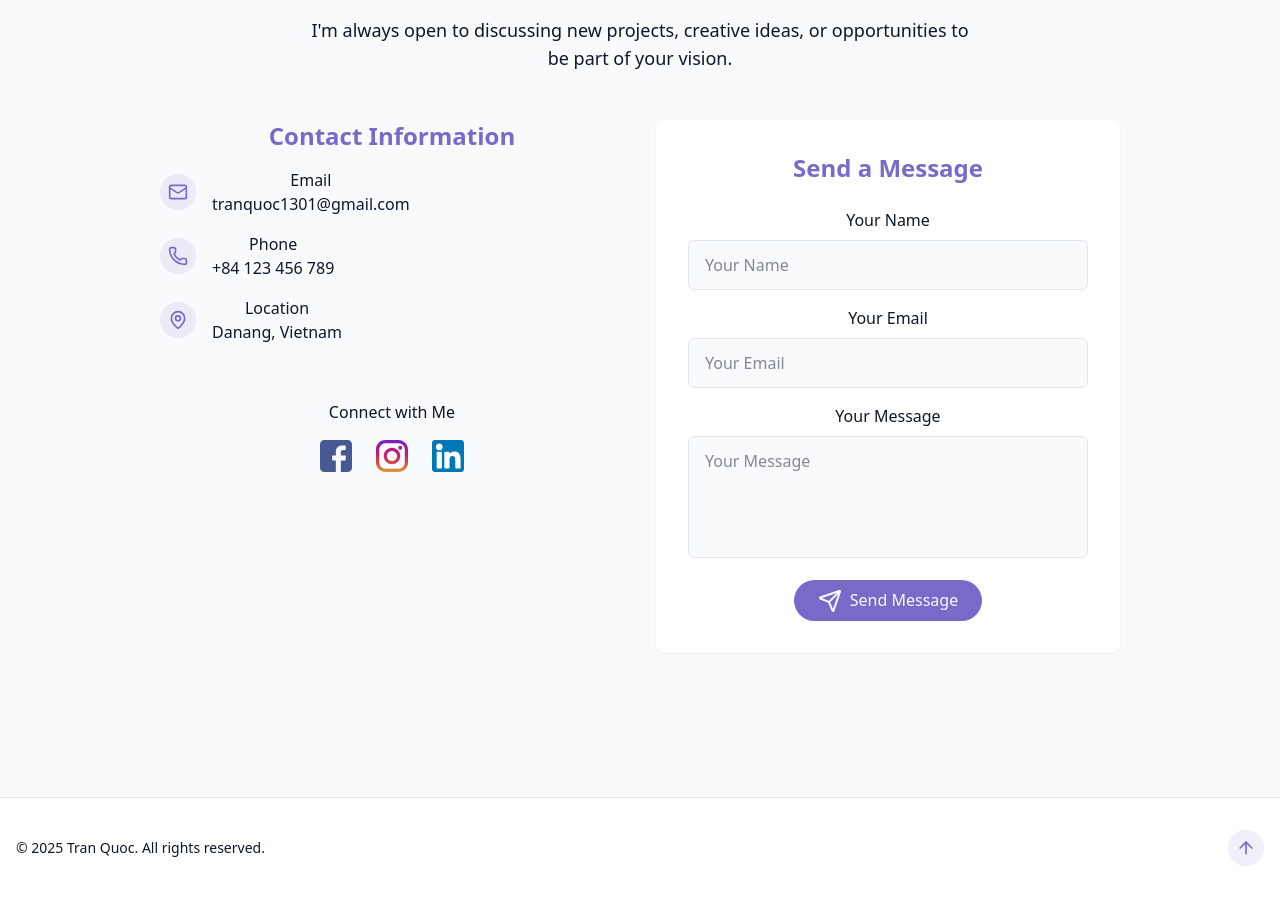
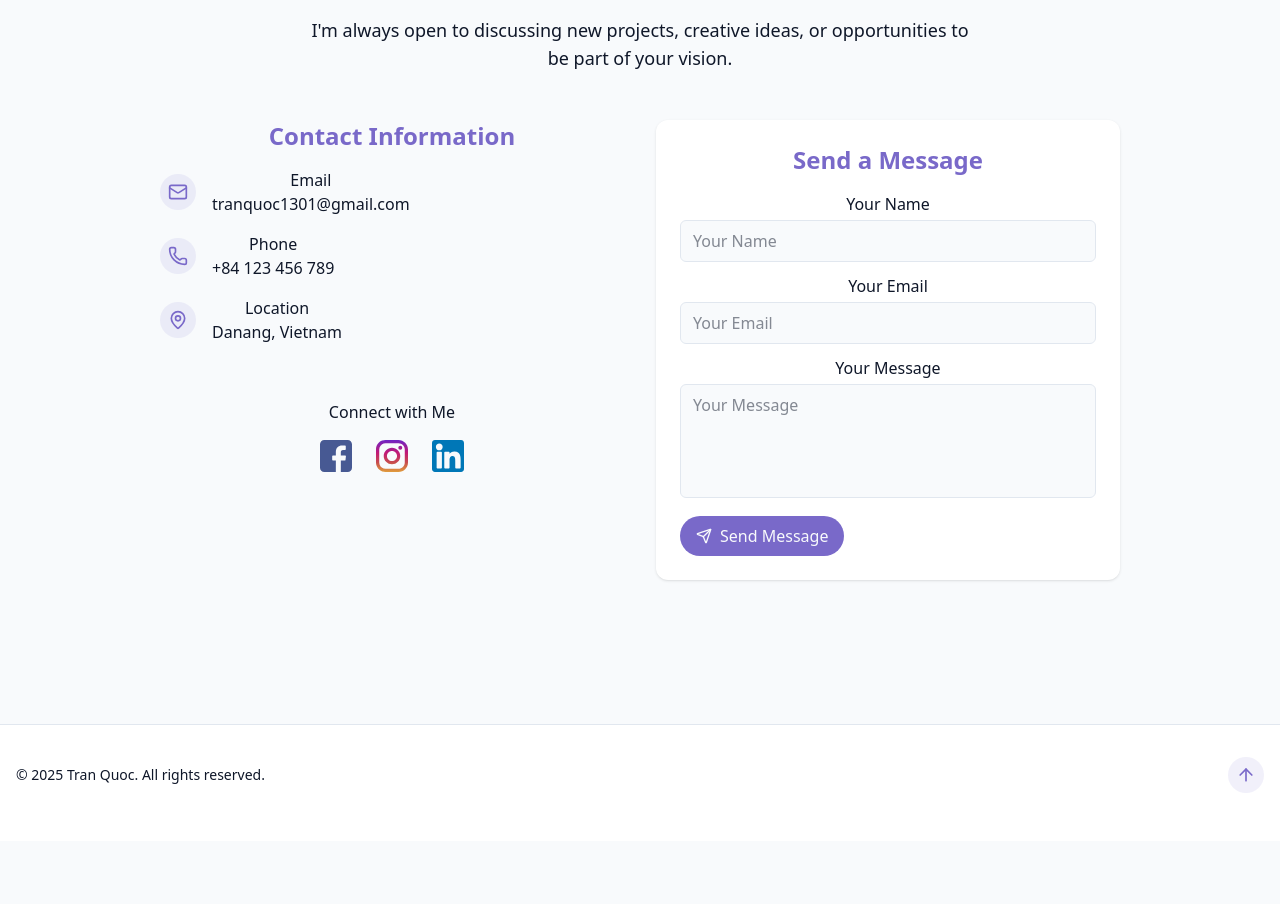
Before and after one commit to tranquoc1301/Portfolio, a React (Vite) app: page / in a window 1280 px wide. Shown: the part 3260-4164 px from the top of the page. After the commit the page ends 4101 px from the top, so only its background shows below. Built offline with nearby package versions, Linux system fonts and the light colour scheme.

Commit message:
improve send message section in Contacts Section

```diff
--- a/src/components/ContactSection.jsx
+++ b/src/components/ContactSection.jsx
@@ -99,14 +99,17 @@ export const ContactSection = ({ isActive }) => {
               </div>
             </div>
           </div>
-          <div className="bg-card p-8 rounded-lg shadow-xs">
-            <h3 className="text-2xl font-semibold text-primary mb-6">
+          <div className="bg-card p-4 sm:p-6 rounded-xl shadow-sm">
+            <h3 className="text-xl sm:text-2xl font-semibold text-primary mb-4 animate-fade-in">
               Send a Message
             </h3>
 
-            <form action="" className="space-y-4">
-              <div>
-                <label htmlFor="name" className="block mb-2 font-medium">
+            <form action="#submit-form" className="space-y-3">
+              <div className="opacity-0 animate-fade-in-delay-1">
+                <label
+                  htmlFor="name"
+                  className="block mb-1 text-sm sm:text-base font-medium text-foreground"
+                >
                   Your Name
                 </label>
                 <input
@@ -115,11 +118,14 @@ export const ContactSection = ({ isActive }) => {
                   name="name"
                   required
                   placeholder="Your Name"
-                  className="w-full px-4 py-3 rounded-md border border-input bg-background focus:outline-hidden focus:ring-2 focus:ring-primary transition-colors duration-200"
+                  className="w-full px-3 py-2 rounded-md border border-input bg-background text-foreground text-sm sm:text-base placeholder-muted-foreground/70 focus:outline-none focus:ring-2 focus:ring-primary focus:scale-[1.01] transition-all duration-200"
                 />
               </div>
-              <div>
-                <label htmlFor="email" className="block mb-2 font-medium">
+              <div className="opacity-0 animate-fade-in-delay-2">
+                <label
+                  htmlFor="email"
+                  className="block mb-1 text-sm sm:text-base font-medium text-foreground"
+                >
                   Your Email
                 </label>
                 <input
@@ -128,11 +134,14 @@ export const ContactSection = ({ isActive }) => {
                   name="email"
                   required
                   placeholder="Your Email"
-                  className="w-full px-4 py-3 rounded-md border border-input bg-background focus:outline-hidden focus:ring-2 focus:ring-primary transition-colors duration-200"
+                  className="w-full px-3 py-2 rounded-md border border-input bg-background text-foreground text-sm sm:text-base placeholder-muted-foreground/70 focus:outline-none focus:ring-2 focus:ring-primary focus:scale-[1.01] transition-all duration-200"
                 />
               </div>
-              <div>
-                <label htmlFor="message" className="block mb-2 font-medium">
+              <div className="opacity-0 animate-fade-in-delay-3">
+                <label
+                  htmlFor="message"
+                  className="block mb-1 text-sm sm:text-base font-medium text-foreground"
+                >
                   Your Message
                 </label>
                 <textarea
@@ -142,14 +151,15 @@ export const ContactSection = ({ isActive }) => {
                   placeholder="Your Message"
                   rows="4"
                   style={{ resize: "none" }}
-                  className="w-full px-4 py-3 rounded-md border border-input bg-background focus:outline-hidden focus:ring-2 focus:ring-primary transition-colors duration-200"
+                  className="w-full px-3 py-2 rounded-md border border-input bg-background text-foreground text-sm sm:text-base placeholder-muted-foreground/70 focus:outline-none focus:ring-2 focus:ring-primary focus:scale-[1.01] transition-all duration-200"
                 />
               </div>
               <button
                 type="submit"
-                className="cosmic-button bg-primary hover:bg-primary/80 transition-colors duration-200"
+                className="cosmic-button w-full sm:w-auto px-4 py-2 text-sm sm:text-base bg-primary hover:bg-primary/90 hover:shadow-md transition-all duration-200 flex items-center justify-center gap-2 animate-fade-in-delay-4"
+                aria-label="Send message"
               >
-                <Send className="inline-block mr-2" />
+                <Send className="w-4 h-4" />
                 Send Message
               </button>
             </form>
```
